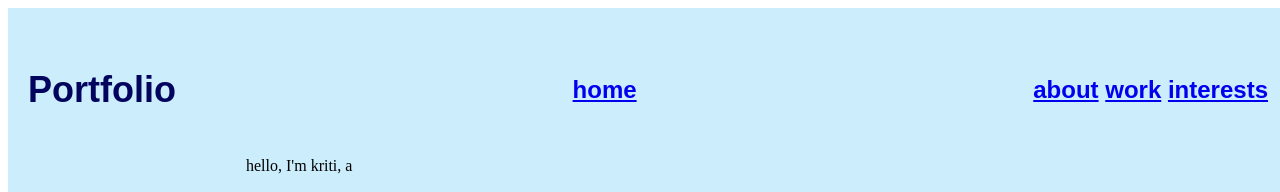
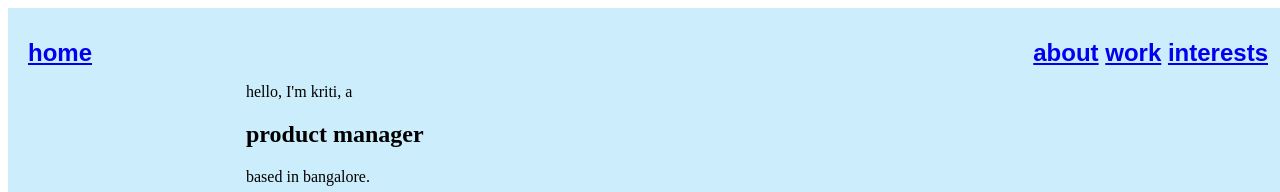
Before and after one commit to kriti-nigam/blue, a plain HTML site: page index.html in a window 1280 px wide. Shown: the top 192 px of the page. Drawn offline with Linux system fonts and the light colour scheme.

Commit message:
Update index.html
removed portfolio

```diff
--- a/index.html
+++ b/index.html
@@ -253,7 +253,7 @@
 
     <section class="portfolio-container">
       <header class="nav-wrapper">
-        <h1 class="visually-hidden">Portfolio</h1>
+
         <a href="#home" class="logo">home</a>
         <nav class="nav-links">
           <a href="#about">about</a>
```
